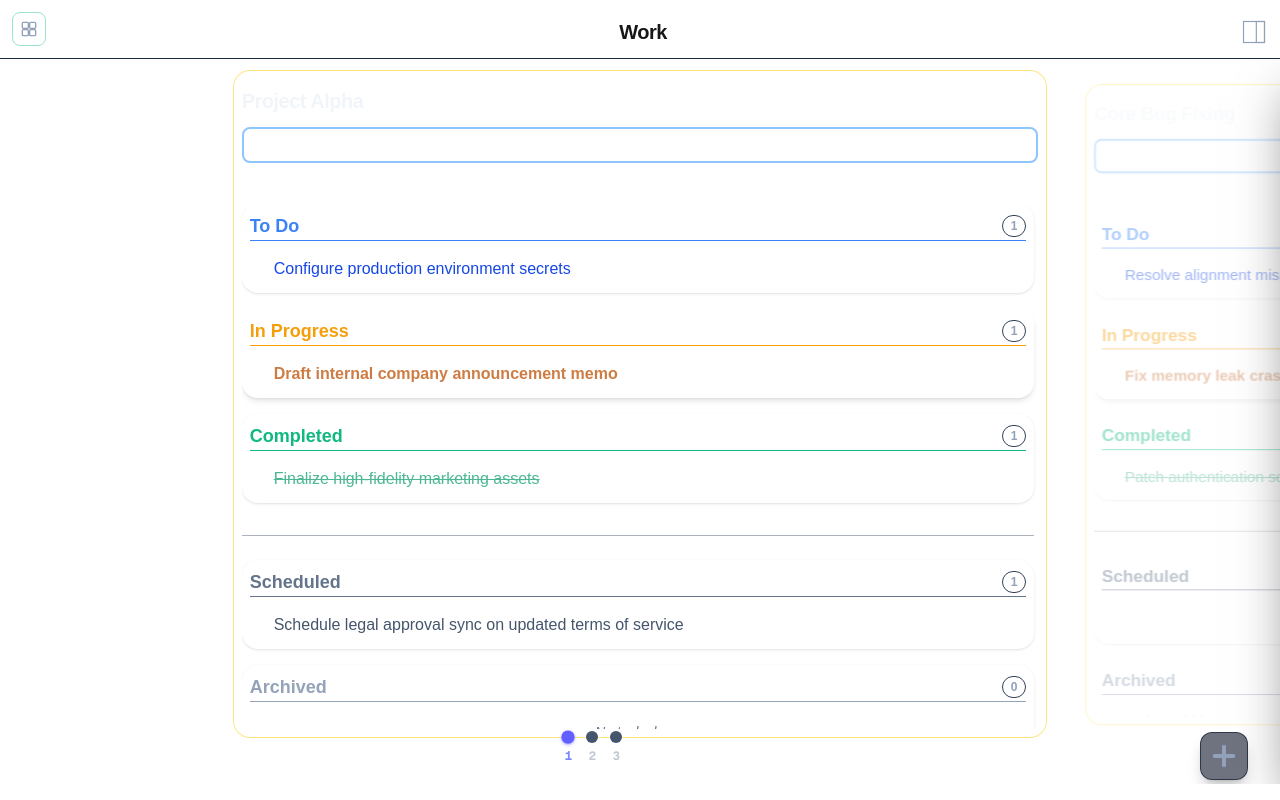
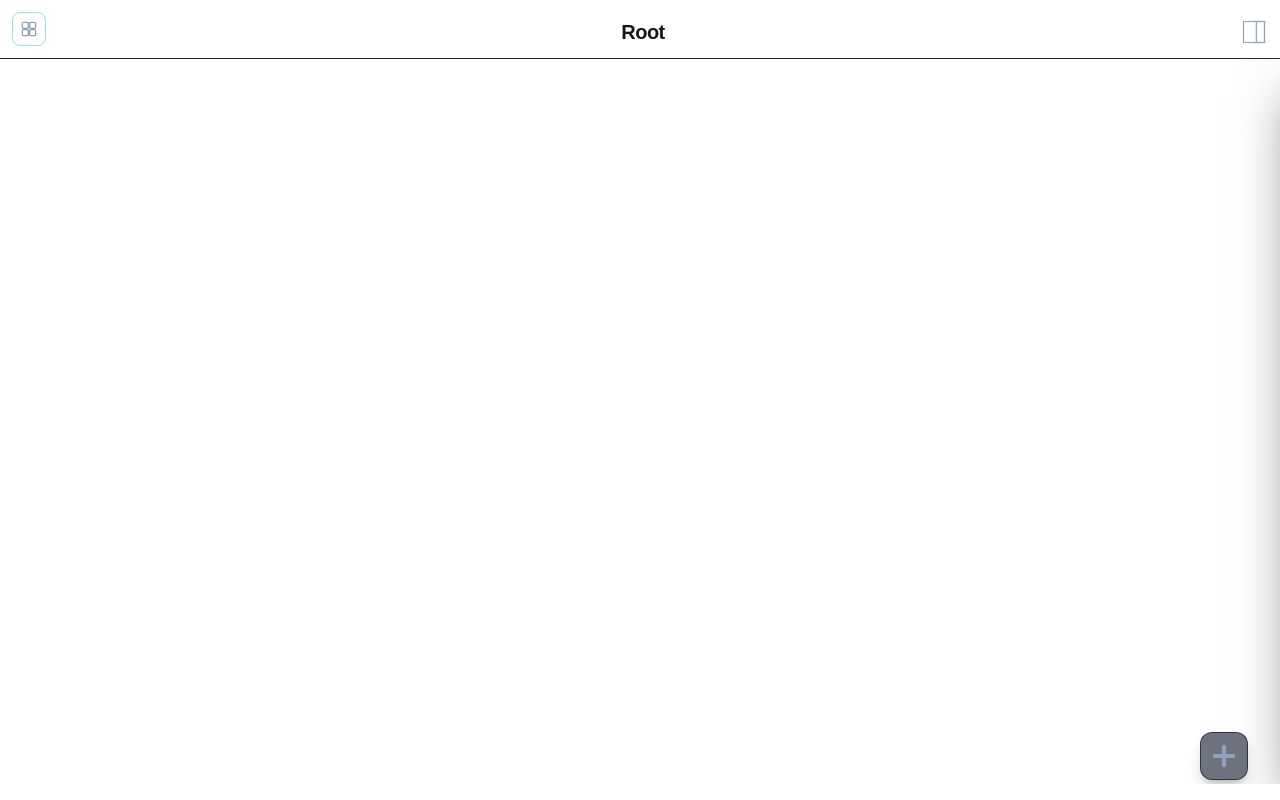
Before and after one commit to raulcs16/productivity-app, a Next.js app: page / in a window 1280 px wide. Built offline with nearby package versions, Linux system fonts and the light colour scheme.

Commit message:
memory models '

```diff
--- a/src/apps/TodoApp/TodoAppContext.tsx
+++ b/src/apps/TodoApp/TodoAppContext.tsx
@@ -1,11 +1,13 @@
 "use client";
 import { ExplorerNode, ExplorerType } from "@/src/core/explorer/explorer";
+import { ExplorerTree } from "@/src/core/explorer/explorer_tree";
 import {
   Todo,
   TodoList,
   TodoState,
   TodoWorkSpace,
 } from "@/src/core/todolist/todo";
+import { TodoListModel } from "@/src/core/todolist/todolist_model";
 import React, { createContext, useContext, useMemo, useState } from "react";
 
 interface TodoAppStore {
@@ -22,7 +24,8 @@ interface TodoAppStore {
 }
 
 interface TodoAppController {
-  addList: (title: string, workSpaceId: number) => number;
+  addWorkSpace: (title: string) => void;
+  addList: (title: string, workSpaceId: number) => void;
   addTodo: (task: string, parentId: number) => void;
   updateTodoState: (id: number) => void;
   setCurrentListIndex: (index: number) => void;
@@ -47,47 +50,45 @@ interface TodoAppContextProps {
 }
 
 export function TodoAppContextProvider(props: TodoAppContextProps) {
+  const models = useMemo(() => {
+    return {
+      todolist: new TodoListModel(/* pass props.init if needed */),
+      explorer: new ExplorerTree(),
+    };
+  }, []);
+
   const [workspaces, setWorkSpaces] = useState<TodoWorkSpace[]>(
     props.initWorkSpaces
   );
-  const [allLists, setAllLists] = useState<TodoList[]>(props.initTodoLists);
   const [todos, setTodos] = useState<Todo[]>(props.initTodos);
   const [currentWorkSpaceId, setCurrentWorkSpaceId] = useState<number>(
     props.initWorkSpaceId
   );
+  const [workspaceTitle, setworkspaceTitle] = useState("Root");
 
   const [selectedId, setSelectedId] = useState<number>(-1);
   const [editableId, setEditableId] = useState<number>(-1);
 
-  const workspaceTitle = useMemo(() => {
-    const activeWorkspace = workspaces.find(
-      (ws) => ws.id === currentWorkSpaceId
-    );
-    return activeWorkspace ? activeWorkspace.title : "Default Workspace";
-  }, [workspaces, currentWorkSpaceId]);
+  const [explorerNodes, setExplorerNodes] = useState<ExplorerNode[]>(
+    models.explorer.getExploreNodes()
+  );
+  const [todolists, setTodoLists] = useState<TodoList[]>(props.initTodoLists);
+  const [currentListIndex, setCurrentListIndex] = useState<number>(0);
 
-  const todolists = useMemo(() => {
-    return allLists.filter((l) => l.workSpaceId === currentWorkSpaceId);
-  }, [allLists, currentWorkSpaceId]);
-  const explorerNodes = useMemo<ExplorerNode[]>(() => {
-    const categories = workspaces.map((ws) => ({
-      id: ws.id,
-      title: ws.title,
-      type: ExplorerType.Container,
-      parentId: 0,
-    }));
-    const items = allLists.map((list) => ({
-      id: list.id,
-      title: list.title,
-      type: ExplorerType.Item,
-      parentId: list.workSpaceId,
-    }));
-    return [...categories, ...items];
-  }, [allLists, workspaces]);
-  const currentListIndex = useMemo(() => {
-    const idx = todolists.findIndex((list) => list.id === selectedId);
-    return idx !== -1 ? idx : 0; // Fallback gracefully to the first entry if no ID is selected
-  }, [todolists, selectedId]);
+  React.useEffect(() => {
+    const interval = setInterval(() => {
+      const workspace = models.todolist.getCurrentWorkSpace();
+      setWorkSpaces(models.todolist.getWorkSpaces());
+      setCurrentWorkSpaceId(workspace.id);
+      setworkspaceTitle(workspace.title);
+      setTodoLists(models.todolist.getCurrentTodoLists());
+      setCurrentListIndex(models.todolist.getCurrentListIndex());
+      setTodos(models.todolist.getCurrentTodosByState(TodoState.Ready));
+      setExplorerNodes(models.explorer.getExploreNodes());
+    }, 100); // 100ms interval for near-instant UI reactivity
+
+    return () => clearInterval(interval);
+  }, [models]);
   const store: TodoAppStore = {
     workspaces,
     todolists,
@@ -101,25 +102,17 @@ export function TodoAppContextProvider(props: TodoAppContextProps) {
   };
   const controller: TodoAppController = useMemo(
     () => ({
-      addList: (title: string, parentId: number = currentWorkSpaceId) => {
-        const index = todolists.length;
-        const list: TodoList = {
-          id: Date.now(),
-          title: title,
-          workSpaceId: parentId,
-        };
-        setAllLists((prev) => [...prev, list]);
-        setSelectedId(list.id);
-        return list.id;
+      addWorkSpace: (title: string) => {
+        const id = models.todolist.addWorkSpace(title);
+        models.explorer.addRootContainer(title, id);
       },
-      addTodo: (task: string, parentId: number) => {
-        const todo: Todo = {
-          id: Date.now(),
-          listId: parentId,
-          task: task,
-          state: TodoState.Ready,
-        };
-        setTodos((prev) => [...prev, todo]);
+      addList: (title: string, parentId: number) => {
+        const id = models.todolist.addNewList(title, parentId);
+        if (id < 0) return;
+        models.explorer.addChildItem(title, id, parentId);
+      },
+      addTodo: (task: string) => {
+        models.todolist.addTodo(task);
       },
       updateTodoState: (todoId: number) => {
         // 💡 State rotation mapping dictionary
@@ -147,7 +140,7 @@ export function TodoAppContextProvider(props: TodoAppContextProps) {
       addNode: (type: ExplorerType, title: string, parentId: number) => {
         if (type === ExplorerType.Item) {
           const id = controller.addList(title, parentId);
-          setEditableId(id);
+          setEditableId(0);
         } else if (type === ExplorerType.Container) {
           const workspace: TodoWorkSpace = {
             id: Date.now(),
@@ -168,31 +161,13 @@ export function TodoAppContextProvider(props: TodoAppContextProps) {
         }
         setSelectedId(id);
       },
-      rename: (id: number, newName: string) => {
-        setAllLists((prevTodoLists) =>
-          prevTodoLists.map((list) =>
-            list.id === id
-              ? { ...list, title: newName } // Clone the old object, overwrite the title
-              : list
-          )
-        );
-        setWorkSpaces((prev) =>
-          prev.map((work) =>
-            work.id === id ? { ...work, title: newName } : work
-          )
-        );
-
-        setEditableId(-1);
-        setSelectedId(id);
-      },
+      rename: (id: number, newName: string) => {},
       setEditId: (id: number) => {
         setEditableId(id);
       },
-      deleteNode: (nodeId: number) => {
-        setAllLists((prev) => prev.filter((l) => l.id !== nodeId));
-      },
+      deleteNode: (nodeId: number) => {},
     }),
-    [allLists, currentWorkSpaceId]
+    [models]
   );
   return (
     <TodoAppContext.Provider value={{ store, controller }}>
--- a/src/apps/TodoApp/TodoExplorer.tsx
+++ b/src/apps/TodoApp/TodoExplorer.tsx
@@ -9,6 +9,7 @@ import { ExplorerType } from "@/src/core/explorer/explorer";
 import ExplorerView from "@/src/ui/explorer/ExplorerView";
 import ExplorerRowDelegate from "./ExplorerRowDelegate";
 import FolderSvg from "@/src/ui/shared/svg/FolderSvg";
+import { title } from "process";
 
 interface TodoExplorerProps {}
 export default function TodoExplorer(props: TodoExplorerProps) {
@@ -72,7 +73,7 @@ export default function TodoExplorer(props: TodoExplorerProps) {
           y={activeMenu.y}
           open={true}
           onAddFile={(directoyId: number) => {
-            controller.addNode(ExplorerType.Item, "newFile", directoyId);
+            controller.addList("new file", directoyId);
             setActiveMenu(null);
           }}
           onRename={(directoryId) => {
@@ -110,7 +111,7 @@ export default function TodoExplorer(props: TodoExplorerProps) {
           <h1 className="text-sm">{"Explorer"}</h1>
           <button
             onClick={() => {
-              controller.addNode(ExplorerType.Container, "new directory", 0);
+              controller.addWorkSpace("new directory");
             }}
           >
             <FolderSvg></FolderSvg>
--- a/src/apps/TodoApp/TodoListApp.tsx
+++ b/src/apps/TodoApp/TodoListApp.tsx
@@ -1,15 +1,9 @@
 "use client";
 import TodoListWorkSpace from "@/src/ui/todolist/TodoListWorkSpace";
 import Workspace from "@/src/ui/shared/layout/WorkSpace";
-import ExplorerView from "@/src/ui/explorer/ExplorerView";
-import { useTodoAppController, useTodoAppStore } from "./TodoAppContext";
 import TodoAppTitle from "./TodoAppTitle";
-import { ExplorerType } from "@/src/core/explorer/explorer";
 import { useState } from "react";
 import GridToggle from "@/src/ui/shared/controls/GridToggle";
-import { Edu_NSW_ACT_Foundation } from "next/font/google";
-import ExplorerDelegate from "./ExplorerRowDelegate";
-import ExplorerRowDelegate from "./ExplorerRowDelegate";
 import TodoExplorer from "./TodoExplorer";
 
 interface TodoListAppProps {}
--- /dev/null
+++ b/src/core/explorer/explorer_tree.ts
@@ -0,0 +1,54 @@
+import { constants } from "buffer";
+import { ExplorerNode, ExplorerType } from "./explorer";
+
+export class ExplorerTree {
+  private rootNodeId: number = 0;
+
+  private rootContainers: Map<number, ExplorerNode>;
+  //parentId->children
+  private childNodes: Map<number, ExplorerNode[]>;
+  private idSet: Set<Number>;
+  constructor() {
+    this.idSet = new Set<number>();
+    this.rootContainers = new Map<number, ExplorerNode>();
+    this.childNodes = new Map<number, ExplorerNode[]>();
+  }
+  private hasId(id: number) {
+    return this.idSet.has(id);
+  }
+  public addRootContainer(title: string, id: number) {
+    if (this.hasId(id)) return;
+    this.idSet.add(id);
+    const container: ExplorerNode = {
+      id,
+      title,
+      parentId: this.rootNodeId,
+      type: ExplorerType.Container,
+      route: "./" + title,
+    };
+    this.rootContainers.set(id, container);
+    this.childNodes.set(id, []);
+  }
+  public addChildItem(title: string, id: number, parentId: number) {
+    //if id already exists
+    if (this.hasId(id)) return;
+    //if parent id dne
+    if (!this.hasId(parentId)) return;
+    this.idSet.add(id);
+    this.childNodes.get(parentId)?.push({
+      id,
+      title,
+      parentId,
+      type: ExplorerType.Item,
+      route: this.rootContainers.get(id)?.route + "/" + title,
+    });
+  }
+  public getExploreNodes(): ExplorerNode[] {
+    const result: ExplorerNode[] = [];
+    this.rootContainers.forEach((container) => {
+      result.push(container);
+      result.push(...(this.childNodes.get(container.id) ?? []));
+    });
+    return result;
+  }
+}
--- /dev/null
+++ b/src/core/todolist/todolist_model.ts
@@ -0,0 +1,85 @@
+import { Todo, TodoList, TodoState, TodoWorkSpace } from "./todo";
+
+export class TodoListModel {
+  private todos: Todo[] = [];
+  private lists: TodoList[] = [];
+  private workspaces: TodoWorkSpace[] = [];
+  private currentWorkSpaceId: number = 0;
+  private currentListId: number = 0;
+  constructor() {}
+
+  //updates
+  public addTodo(task: string) {
+    if (this.currentWorkSpaceId === 0) return;
+    if (this.currentListId === 0) return;
+    this.todos.push({
+      id: Date.now(),
+      task,
+      state: TodoState.Ready,
+      listId: this.currentListId,
+    });
+  }
+  public addNewList(title: string, workSpaceId: number): number {
+    if (!this.workspaces.find((item) => item.id === workSpaceId)) return -1;
+    const id = Date.now();
+    this.lists.push({
+      id,
+      title,
+      workSpaceId,
+    });
+    this.currentWorkSpaceId = workSpaceId;
+    this.currentListId = id;
+    return id;
+  }
+  public addWorkSpace(title: string): number {
+    const id = Date.now();
+    this.workspaces.push({
+      id,
+      title,
+    });
+    this.currentWorkSpaceId = id;
+    this.currentListId = 0;
+    return id;
+  }
+  //setters
+  public setWorkSpace(id: number): boolean {
+    const index = this.workspaces.findIndex((item) => item.id === id);
+    if (index === -1) return false;
+    this.currentWorkSpaceId = id;
+    return true;
+  }
+  public setTodoList(id: number): boolean {
+    const list = this.lists.find((item) => item.id === id);
+    if (!list) return false;
+    if (!this.setWorkSpace(list.workSpaceId)) return false;
+    this.currentListId = list.id;
+    return true;
+  }
+  //getters
+  public getCurrentTodosByState(state: TodoState): Todo[] {
+    let result: Todo[] = this.todos.filter(
+      (item) => item.listId === this.currentListId && item.state === state
+    );
+    return result;
+  }
+  public getWorkSpaces(): TodoWorkSpace[] {
+    return this.workspaces;
+  }
+  public getCurrentTodoLists(): TodoList[] {
+    return this.lists.filter(
+      (item) => item.workSpaceId === this.currentWorkSpaceId
+    );
+  }
+  public getCurrentWorkSpace(): TodoWorkSpace {
+    let workspace = this.workspaces.find(
+      (item) => item.id === this.currentWorkSpaceId
+    );
+    if (!workspace) {
+      return { id: -1, title: "Root" };
+    }
+    return workspace;
+  }
+  public getCurrentListIndex(): number {
+    return this.lists.findIndex((item) => item.id === this.currentListId);
+  }
+}
--- a/src/ui/todolist/TodoListWorkSpace.tsx
+++ b/src/ui/todolist/TodoListWorkSpace.tsx
@@ -1,13 +1,9 @@
 "use client";
-import React, { useRef, useState, useEffect } from "react";
-import { Todo, TodoList } from "@/src/core/todolist/todo";
+import { useState } from "react";
 import HoverCard from "@/src/ui/shared/cards/HoverCard";
 import TodoListView from "./TodoListView";
-import NextPrevButtons from "../shared/controls/NextPrevButtons";
 import SlideOver from "../shared/views/SlideOver";
 import Grid from "../shared/views/Grid";
-import GridToggle from "../shared/controls/GridToggle";
-import Button from "../shared/controls/Button";
 import {
   useTodoAppController,
   useTodoAppStore,
```
Also changed, not shown: app/page.tsx (+4 -4 lines).
